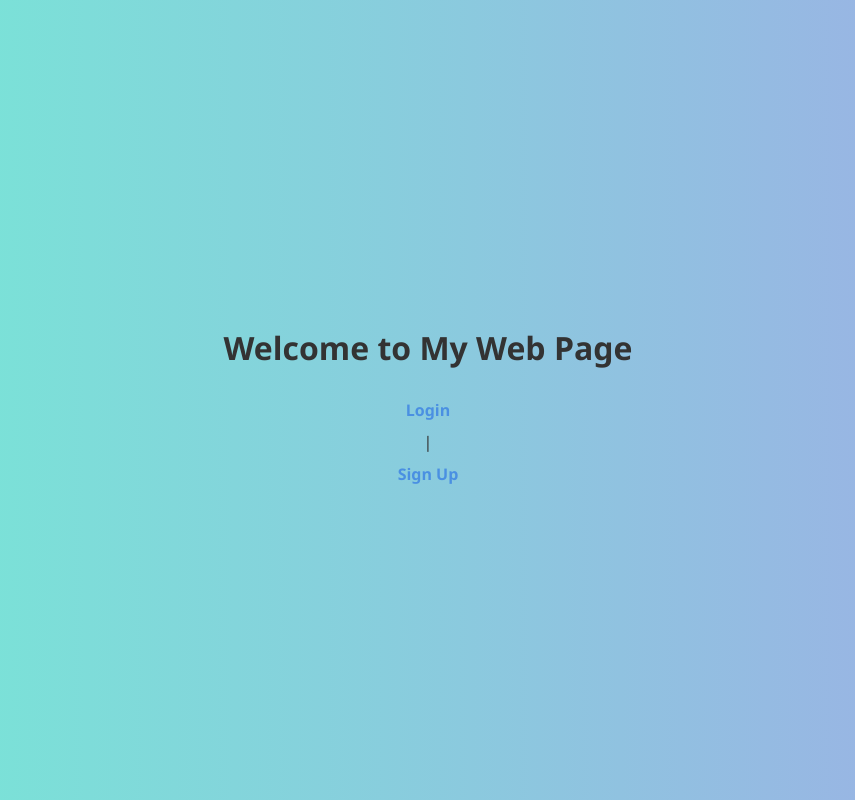
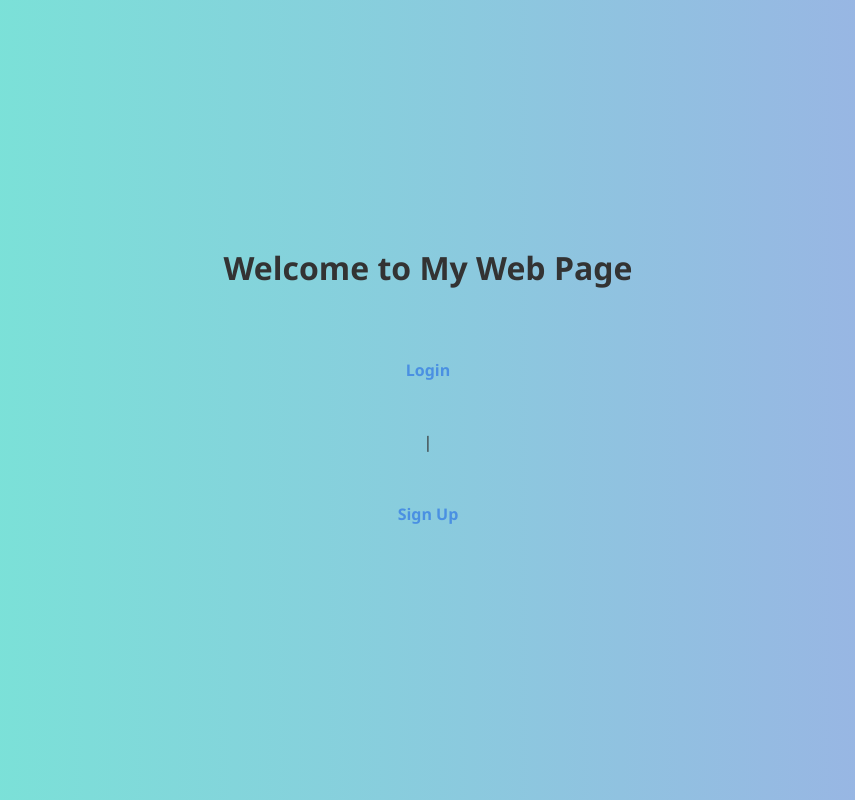
Before and after one commit to Sravya263/Loginpage, a plain HTML site: page index.html in a window 1280 px wide. Shown: the whole page, without its empty margins (212-1067 px from the left). Drawn offline with Linux system fonts and the light colour scheme.

Commit message:
Update style.css
Increase the margin space

```diff
--- a/style.css
+++ b/style.css
@@ -53,6 +53,6 @@ button:hover {
 a {
   text-decoration: none;
   color: #4a90e2;
-  margin: 10px;
+  margin: 50px;
   font-weight: bold;
 }
```
